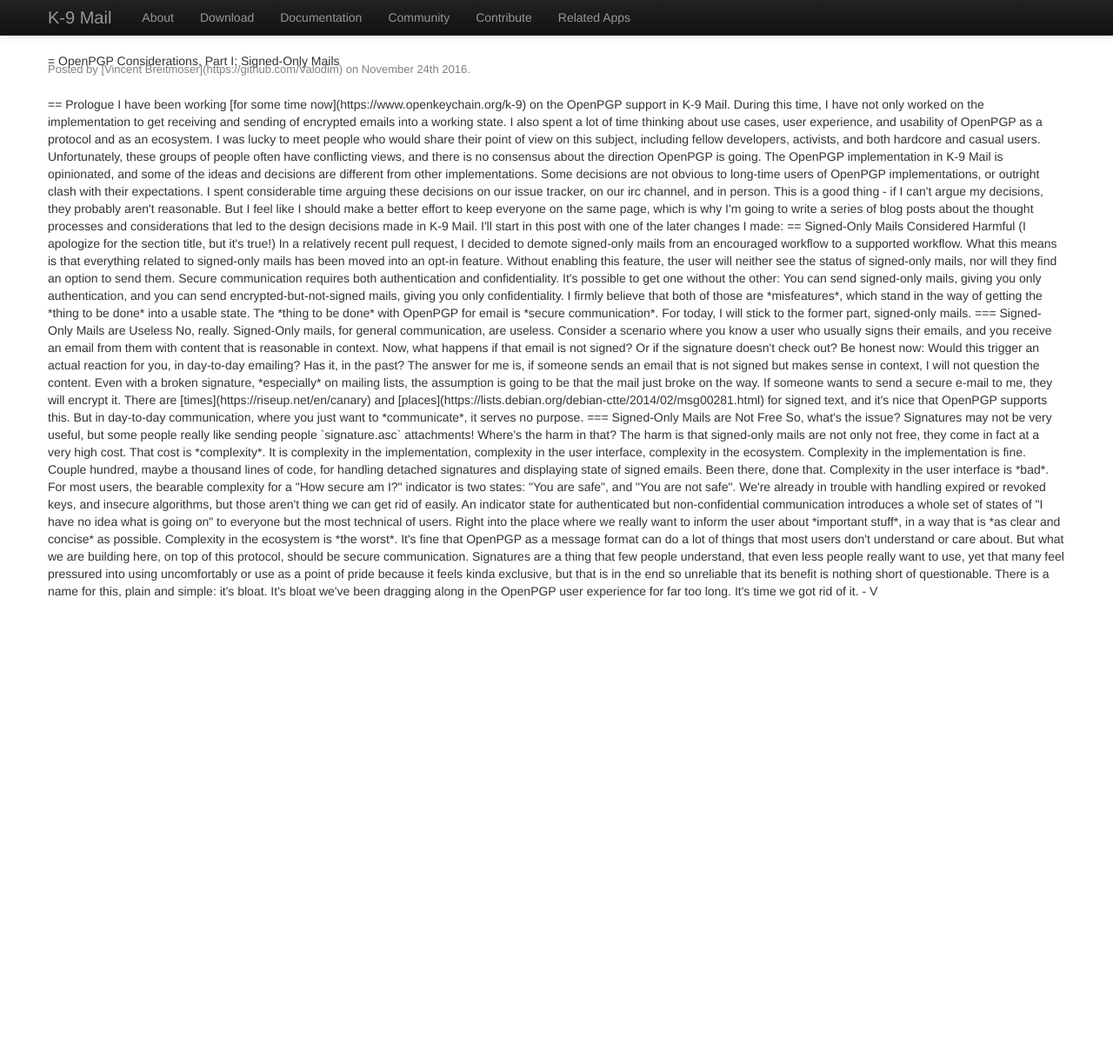
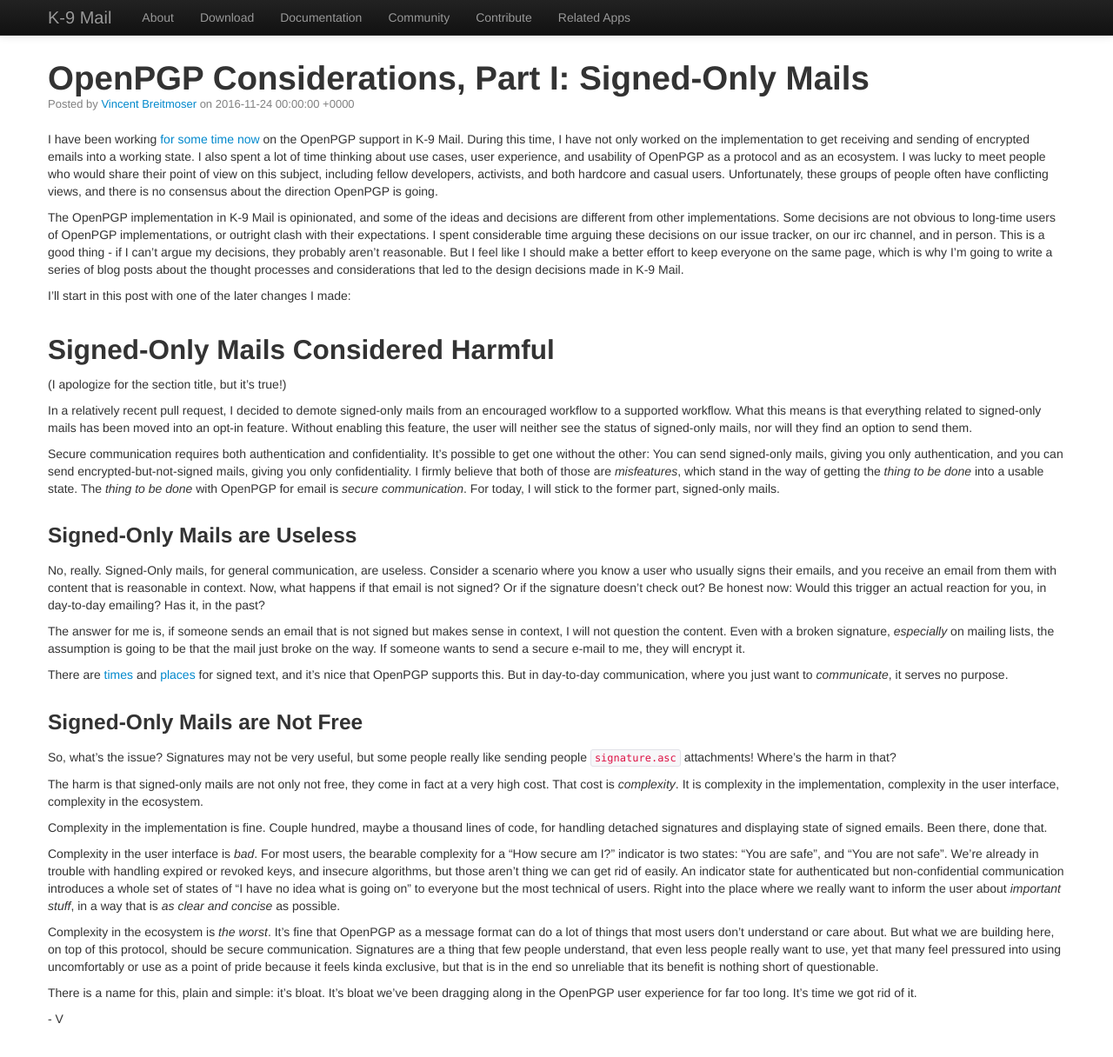
Before and after one commit to k9mail/k9mail.app, a Jekyll site: the page built from _posts/2016-11-24-OpenPGP Considerations Part I.md, in a window 1280 px wide and 1232 px high. Shown: the top 1216 px of the window at 87% size. Built offline with Jekyll 4.4.1, drawn with Linux system fonts in a browser that asks for light colours; nearby versions of some CDN libraries.

Commit message:
add formatting and post layout file

```diff
--- a/_config.yml
+++ b/_config.yml
@@ -1,3 +1,6 @@
 url: https://k9mail.github.io
 title: K-9 Mail
 description: "K-9 Mail is an open source email client focused on making it easy to chew through large volumes of email"
+
+markdown_ext: "markdown,mkdown,mkdn,mkd,md"
+markdown:    kramdown
--- /dev/null
+++ b/_data/authors.yml
@@ -0,0 +1,4 @@
+valodim:
+    name: Vincent Breitmoser
+    email: look@my.amazin.horse
+    web: https://github.com/Valodim
--- /dev/null
+++ b/_layouts/post.html
@@ -0,0 +1,13 @@
+{% include header.html %}
+{% assign author = site.data.authors[page.author] %}
+
+<h1>{{ page.title }}</h1>
+
+{% if author %}
+<div class="postedInfo">
+    Posted by <a href="{{ author.web }}" target="_blank">{{ author.name }}</a> on {{ page.date }}
+</div>
+{% endif %}
+
+{{content}}
+{% include footer.html %}
--- a/_posts/2016-11-24-OpenPGP Considerations Part I.md
+++ b/_posts/2016-11-24-OpenPGP Considerations Part I.md
@@ -1,13 +1,9 @@
 ---
-title: OpenPGP Considerations, Part I: Signed-Only Mails
-excerpt: Background on the decisions taken in our stab at OpenPGP.
+title: "OpenPGP Considerations, Part I: Signed-Only Mails"
+excerpt: "Background on the decisions taken in our stab at OpenPGP."
+layout: post
+author: valodim
 ---
-{% include header.html %}
-
-= OpenPGP Considerations, Part I: Signed-Only Mails
-<div class="postedInfo">Posted by [Vincent Breitmoser](https://github.com/Valodim) on November 24th 2016.</div>
-
-== Prologue
 
 I have been working [for some time now](https://www.openkeychain.org/k-9) on the OpenPGP support in K-9 Mail.
 During this time, I have not only worked on the implementation to get receiving and sending of encrypted emails into a working state.
@@ -23,7 +19,7 @@ But I feel like I should make a better effort to keep everyone on the same page,
 
 I'll start in this post with one of the later changes I made:
 
-== Signed-Only Mails Considered Harmful
+## Signed-Only Mails Considered Harmful
 
 (I apologize for the section title, but it's true!)
 
@@ -37,7 +33,7 @@ I firmly believe that both of those are *misfeatures*, which stand in the way of
 The *thing to be done* with OpenPGP for email is *secure communication*.
 For today, I will stick to the former part, signed-only mails.
 
-=== Signed-Only Mails are Useless
+### Signed-Only Mails are Useless
 
 No, really.
 Signed-Only mails, for general communication, are useless.
@@ -54,7 +50,7 @@ If someone wants to send a secure e-mail to me, they will encrypt it.
 There are [times](https://riseup.net/en/canary) and [places](https://lists.debian.org/debian-ctte/2014/02/msg00281.html) for signed text, and it's nice that OpenPGP supports this.
 But in day-to-day communication, where you just want to *communicate*, it serves no purpose.
 
-=== Signed-Only Mails are Not Free
+### Signed-Only Mails are Not Free
 
 So, what's the issue?
 Signatures may not be very useful, but some people really like sending people `signature.asc` attachments!
@@ -83,4 +79,4 @@ There is a name for this, plain and simple: it's bloat.
 It's bloat we've been dragging along in the OpenPGP user experience for far too long.
 It's time we got rid of it.
 
- - V
+ \- V
```
